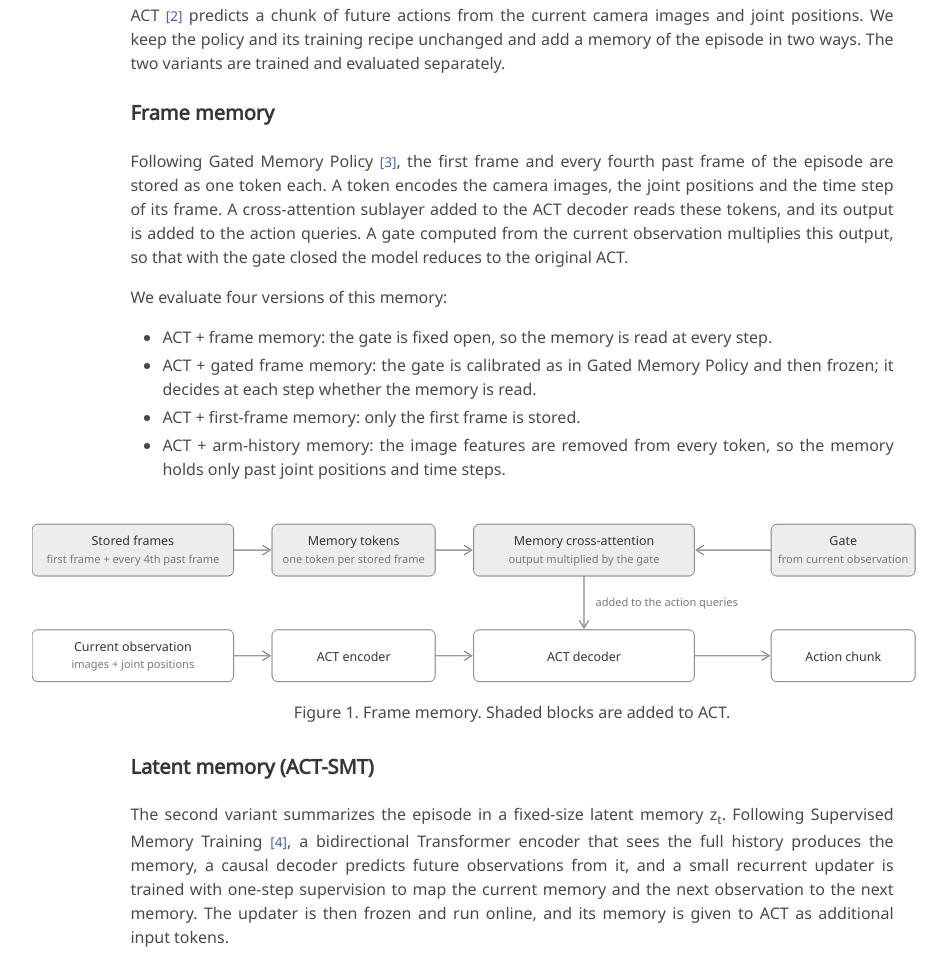
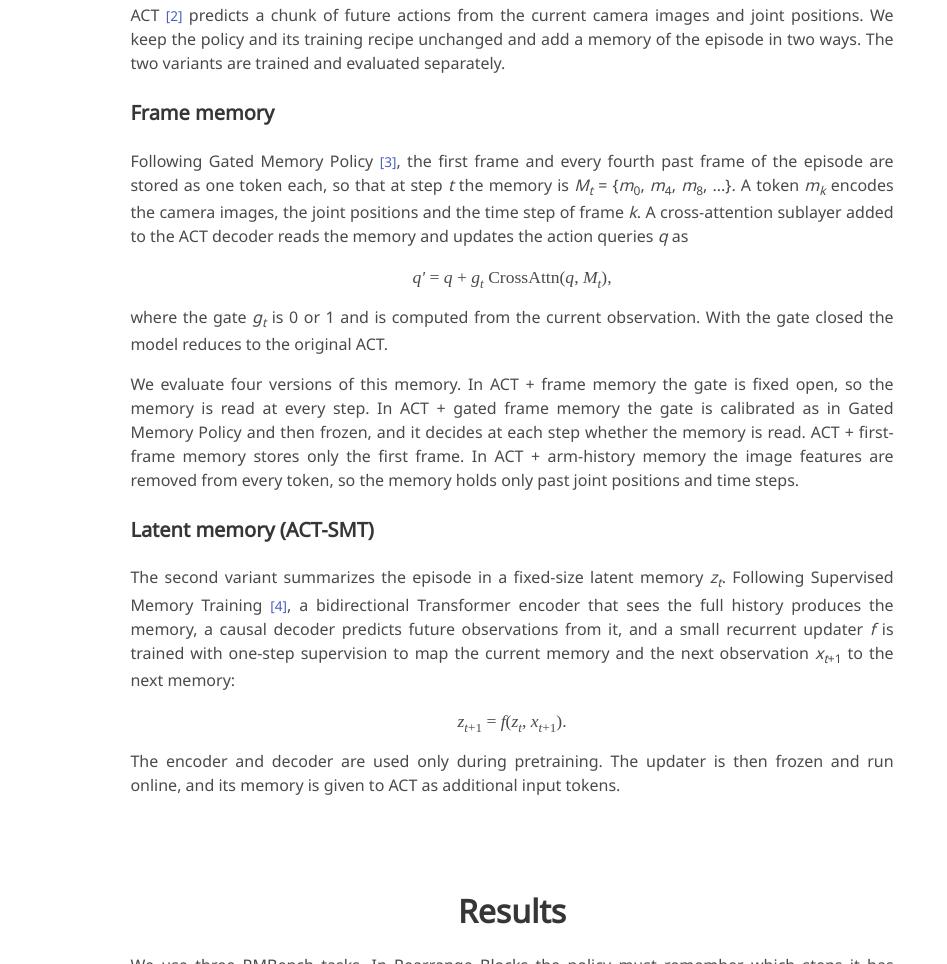
Before and after one commit to BrianChen886/leo, a plain HTML site: page index.html in a window 1280 px wide. Shown: the part 1390-2354 px from the top of the page, without its empty margins (128-1075 px from the left). Drawn offline with nearby package versions, Linux system fonts and the light colour scheme; a web font is replaced by a local one.

Commit message:
Describe the method with equations instead of diagrams

```diff
--- a/static/css/index.css
+++ b/static/css/index.css
@@ -155,54 +155,13 @@ table.budget th[scope='row'] {
   font-weight: 400;
 }
 
-/* ---------- method figures ---------- */
+/* ---------- equations ---------- */
 
-.method-figure {
-  margin: 0.5rem 0 2rem;
-}
-
-.pipe-wrap {
-  overflow-x: auto;
-  margin-bottom: 0.5rem;
-}
-
-.pipe {
-  width: 100%;
-  min-width: 44rem;
-  height: auto;
-  display: block;
-}
-
-.pipe text {
-  font-family: 'Noto Sans', sans-serif;
-  font-size: 13px;
-  fill: #363636;
-}
-
-.pipe .hd {
-  font-weight: 600;
-}
-
-.pipe .sub {
-  fill: #7a7a7a;
-  font-size: 11.5px;
-}
-
-.pipe rect.step {
-  fill: #fff;
-  stroke: #7a7a7a;
-}
-
-.pipe rect.new {
-  fill: #ededed;
-  stroke: #7a7a7a;
-}
-
-.pipe line,
-.pipe path {
-  stroke: #7a7a7a;
-  fill: none;
-  stroke-width: 1.2;
+.content p.eq {
+  text-align: center;
+  font-family: 'Castoro', 'Times New Roman', serif;
+  font-size: 1.1rem;
+  margin: 0.75rem 0;
 }
 
 /* ---------- references ---------- */
--- a/static/js/app.js
+++ b/static/js/app.js
@@ -174,85 +174,6 @@
     `;
   }
 
-  const FRAME_DIAGRAM = `
-    <rect class="step new" x="0" y="20" width="210" height="54" rx="6"/>
-    <text x="105" y="42" text-anchor="middle">Stored frames</text>
-    <text x="105" y="60" text-anchor="middle" class="sub">first frame + every 4th past frame</text>
-    <line x1="210" y1="47" x2="246" y2="47"/><path d="M240 42 L248 47 L240 52"/>
-    <rect class="step new" x="250" y="20" width="170" height="54" rx="6"/>
-    <text x="335" y="42" text-anchor="middle">Memory tokens</text>
-    <text x="335" y="60" text-anchor="middle" class="sub">one token per stored frame</text>
-    <line x1="420" y1="47" x2="456" y2="47"/><path d="M450 42 L458 47 L450 52"/>
-    <rect class="step new" x="460" y="20" width="230" height="54" rx="6"/>
-    <text x="575" y="42" text-anchor="middle">Memory cross-attention</text>
-    <text x="575" y="60" text-anchor="middle" class="sub">output multiplied by the gate</text>
-    <rect class="step new" x="770" y="20" width="150" height="54" rx="6"/>
-    <text x="845" y="42" text-anchor="middle">Gate</text>
-    <text x="845" y="60" text-anchor="middle" class="sub">from current observation</text>
-    <line x1="770" y1="47" x2="694" y2="47"/><path d="M700 42 L692 47 L700 52"/>
-    <line x1="575" y1="74" x2="575" y2="126"/><path d="M570 120 L575 128 L580 120"/>
-    <text x="587" y="105" class="sub">added to the action queries</text>
-    <rect class="step" x="0" y="130" width="210" height="54" rx="6"/>
-    <text x="105" y="152" text-anchor="middle">Current observation</text>
-    <text x="105" y="170" text-anchor="middle" class="sub">images + joint positions</text>
-    <line x1="210" y1="157" x2="246" y2="157"/><path d="M240 152 L248 157 L240 162"/>
-    <rect class="step" x="250" y="130" width="170" height="54" rx="6"/>
-    <text x="335" y="162" text-anchor="middle">ACT encoder</text>
-    <line x1="420" y1="157" x2="456" y2="157"/><path d="M450 152 L458 157 L450 162"/>
-    <rect class="step" x="460" y="130" width="230" height="54" rx="6"/>
-    <text x="575" y="162" text-anchor="middle">ACT decoder</text>
-    <line x1="690" y1="157" x2="766" y2="157"/><path d="M760 152 L768 157 L760 162"/>
-    <rect class="step" x="770" y="130" width="150" height="54" rx="6"/>
-    <text x="845" y="162" text-anchor="middle">Action chunk</text>`;
-
-  const SMT_DIAGRAM = `
-    <text x="0" y="18" class="hd">Stage 1: Supervised Memory Training</text>
-    <rect class="step" x="0" y="32" width="150" height="54" rx="6"/>
-    <text x="75" y="54" text-anchor="middle">Frames + joints</text>
-    <text x="75" y="72" text-anchor="middle" class="sub">x_0 ... x_t</text>
-    <line x1="150" y1="59" x2="178" y2="59"/><path d="M172 54 L180 59 L172 64"/>
-    <rect class="step new" x="182" y="32" width="170" height="54" rx="6"/>
-    <text x="267" y="54" text-anchor="middle">Teacher encoder</text>
-    <text x="267" y="72" text-anchor="middle" class="sub">full history, bidirectional</text>
-    <line x1="352" y1="59" x2="380" y2="59"/><path d="M374 54 L382 59 L374 64"/>
-    <rect class="step" x="384" y="32" width="120" height="54" rx="6"/>
-    <text x="444" y="54" text-anchor="middle">Memory z_t</text>
-    <text x="444" y="72" text-anchor="middle" class="sub">M tokens, fixed size</text>
-    <line x1="504" y1="59" x2="532" y2="59"/><path d="M526 54 L534 59 L526 64"/>
-    <rect class="step new" x="536" y="32" width="150" height="54" rx="6"/>
-    <text x="611" y="54" text-anchor="middle">Decoder</text>
-    <text x="611" y="72" text-anchor="middle" class="sub">predicts future frames</text>
-    <line x1="444" y1="86" x2="444" y2="124"/><path d="M439 118 L444 126 L449 118"/>
-    <rect class="step new" x="364" y="128" width="160" height="54" rx="6"/>
-    <text x="444" y="150" text-anchor="middle">Updater</text>
-    <text x="444" y="168" text-anchor="middle" class="sub">(z_t, x_t+1) to z_t+1</text>
-    <text x="444" y="202" text-anchor="middle" class="sub">one-step supervision, then DMT on its own rollouts</text>
-    <text x="700" y="18" class="hd">Stage 2 and deployment</text>
-    <rect class="step" x="700" y="32" width="130" height="54" rx="6"/>
-    <text x="765" y="54" text-anchor="middle">New frame</text>
-    <text x="765" y="72" text-anchor="middle" class="sub">every control step</text>
-    <line x1="765" y1="86" x2="765" y2="124"/><path d="M760 118 L765 126 L770 118"/>
-    <rect class="step new" x="700" y="128" width="130" height="54" rx="6"/>
-    <text x="765" y="150" text-anchor="middle">Updater</text>
-    <text x="765" y="168" text-anchor="middle" class="sub">frozen</text>
-    <line x1="830" y1="155" x2="858" y2="155"/><path d="M852 150 L860 155 L852 160"/>
-    <rect class="step" x="862" y="128" width="130" height="54" rx="6"/>
-    <text x="927" y="150" text-anchor="middle">ACT</text>
-    <text x="927" y="168" text-anchor="middle" class="sub">+ z_t tokens</text>
-    <line x1="927" y1="182" x2="927" y2="218"/><path d="M922 212 L927 220 L932 212"/>
-    <text x="927" y="240" text-anchor="middle">Action chunk</text>`;
-
-  function Figure({ svg, viewBox, label, caption }) {
-    return html`
-      <figure className="method-figure">
-        <div className="pipe-wrap">
-          <svg className="pipe" viewBox=${viewBox} role="img" aria-label=${label} dangerouslySetInnerHTML=${{ __html: svg }}></svg>
-        </div>
-        <figcaption className="is-size-6 has-text-centered">${caption}</figcaption>
-      </figure>
-    `;
-  }
-
   function Method() {
     return html`
       <section className="section" id="method">
@@ -269,49 +190,46 @@
                 <h3 className="title is-5">Frame memory</h3>
                 <p>
                   Following Gated Memory Policy<${Cite} k="gmp" />, the first frame and every fourth past frame
-                  of the episode are stored as one token each. A token encodes the camera images, the joint
-                  positions and the time step of its frame. A cross-attention sublayer added to the ACT decoder
-                  reads these tokens, and its output is added to the action queries. A gate computed from the
-                  current observation multiplies this output, so that with the gate closed the model reduces to
-                  the original ACT.
+                  of the episode are stored as one token each, so that at step <i>t</i> the memory is
+                  <i> M<sub>t</sub></i> = {<i>m</i><sub>0</sub>, <i>m</i><sub>4</sub>, <i>m</i><sub>8</sub>, ...}.
+                  A token <i>m<sub>k</sub></i> encodes the camera images, the joint positions and the time step
+                  of frame <i>k</i>. A cross-attention sublayer added to the ACT decoder reads the memory and
+                  updates the action queries <i>q</i> as
                 </p>
-                <p>We evaluate four versions of this memory:</p>
-                <ul>
-                  <li>${D.policies.memory}: the gate is fixed open, so the memory is read at every step.</li>
-                  <li>${D.policies.gated}: the gate is calibrated as in Gated Memory Policy and then frozen; it decides at each step whether the memory is read.</li>
-                  <li>${D.policies.firstFrame}: only the first frame is stored.</li>
-                  <li>${D.policies.armHistory}: the image features are removed from every token, so the memory holds only past joint positions and time steps.</li>
-                </ul>
-              </div>
-            </div>
-          </div>
-          <${Figure}
-            svg=${FRAME_DIAGRAM}
-            viewBox="0 0 1000 195"
-            label="Frame memory: stored frames become memory tokens, which a gated cross-attention sublayer adds to the ACT decoder."
-            caption="Figure 1. Frame memory. Shaded blocks are added to ACT."
-          />
-          <div className="columns is-centered">
-            <div className="column is-four-fifths">
-              <div className="content has-text-justified">
+                <p className="eq">
+                  <i>q'</i> = <i>q</i> + <i>g<sub>t</sub></i> CrossAttn(<i>q</i>, <i>M<sub>t</sub></i>),
+                </p>
+                <p>
+                  where the gate <i>g<sub>t</sub></i> is 0 or 1 and is computed from the current observation.
+                  With the gate closed the model reduces to the original ACT.
+                </p>
+                <p>
+                  We evaluate four versions of this memory. In ${D.policies.memory} the gate is fixed open, so
+                  the memory is read at every step. In ${D.policies.gated} the gate is calibrated as in Gated
+                  Memory Policy and then frozen, and it decides at each step whether the memory is read.
+                  ${' '}${D.policies.firstFrame} stores only the first frame. In ${D.policies.armHistory} the image
+                  features are removed from every token, so the memory holds only past joint positions and
+                  time steps.
+                </p>
                 <h3 className="title is-5">Latent memory (ACT-SMT)</h3>
                 <p>
-                  The second variant summarizes the episode in a fixed-size latent memory z<sub>t</sub>.
-                  Following Supervised Memory Training<${Cite} k="smt" />, a bidirectional Transformer encoder
-                  that sees the full history produces the memory, a causal decoder predicts future observations
-                  from it, and a small recurrent updater is trained with one-step supervision to map the
-                  current memory and the next observation to the next memory. The updater is then frozen and
-                  run online, and its memory is given to ACT as additional input tokens.
+                  The second variant summarizes the episode in a fixed-size latent memory
+                  <i> z<sub>t</sub></i>. Following Supervised Memory Training<${Cite} k="smt" />, a bidirectional
+                  Transformer encoder that sees the full history produces the memory, a causal decoder predicts
+                  future observations from it, and a small recurrent updater <i>f</i> is trained with one-step
+                  supervision to map the current memory and the next observation <i>x</i><sub><i>t</i>+1</sub> to
+                  the next memory:
+                </p>
+                <p className="eq">
+                  <i>z</i><sub><i>t</i>+1</sub> = <i>f</i>(<i>z<sub>t</sub></i>, <i>x</i><sub><i>t</i>+1</sub>).
+                </p>
+                <p>
+                  The encoder and decoder are used only during pretraining. The updater is then frozen and run
+                  online, and its memory is given to ACT as additional input tokens.
                 </p>
               </div>
             </div>
           </div>
-          <${Figure}
-            svg=${SMT_DIAGRAM}
-            viewBox="0 0 1000 250"
-            label="ACT-SMT pipeline: SMT pretraining of encoder, decoder and updater, then ACT training and deployment with the frozen updater."
-            caption="Figure 2. ACT-SMT. The encoder and decoder are used only during pretraining; the frozen updater runs at test time."
-          />
         </div>
       </section>
     `;
@@ -319,7 +237,7 @@
 
   function Cell({ value, best }) {
     if (value === null || value === undefined) {
-      return html`<td className="num na" title="Not evaluated">-</td>`;
+      return html`<td className="num na" title="Not evaluated">n/a</td>`;
     }
     return html`<td className="num">${best ? html`<b>${value}</b>` : value}</td>`;
   }
@@ -350,7 +268,7 @@
                 <table className="table is-fullwidth results">
                   <caption>
                     Table 1. Success rate (%) over 100 rollouts. The best result in each column is in bold.
-                    ACT-SMT was evaluated on Observe and Pick Up only.
+                    ACT-SMT was evaluated on Observe and Pick Up only (n/a elsewhere).
                   </caption>
                   <thead>
                     <tr>
```
